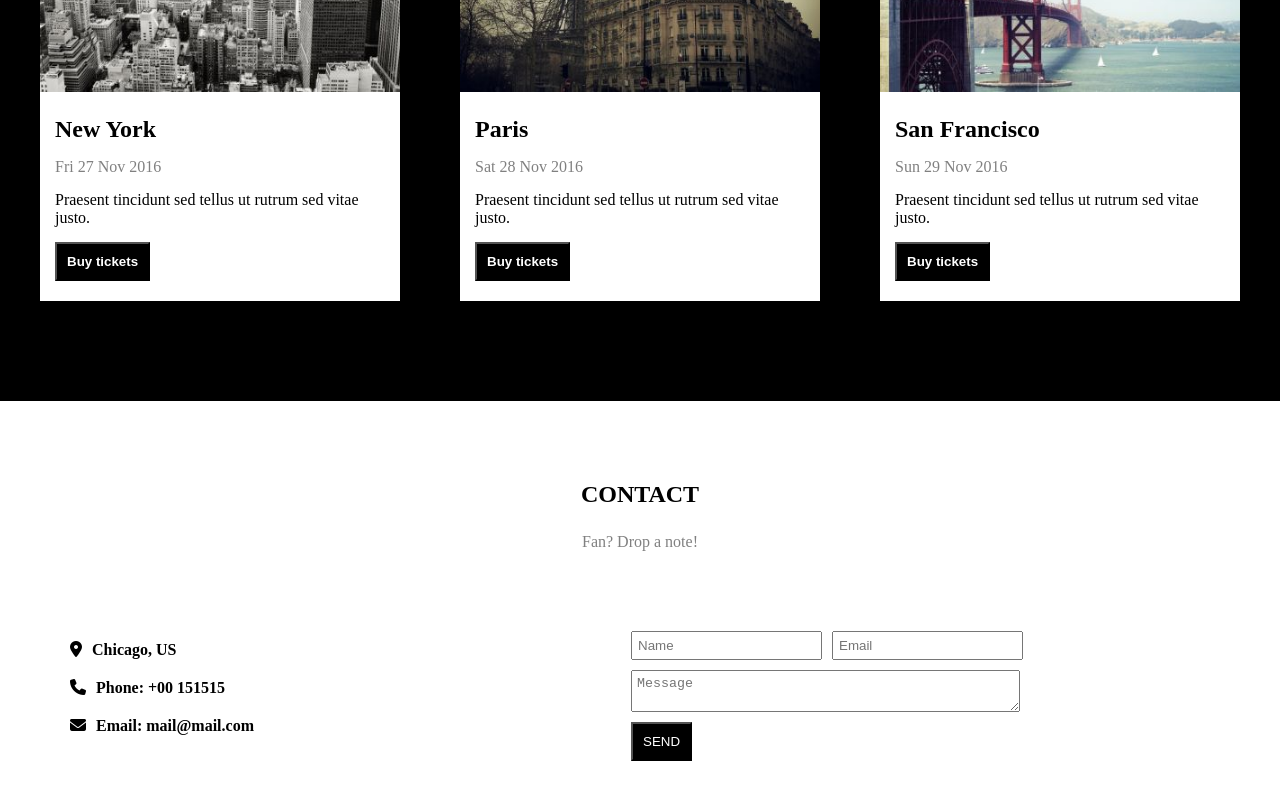
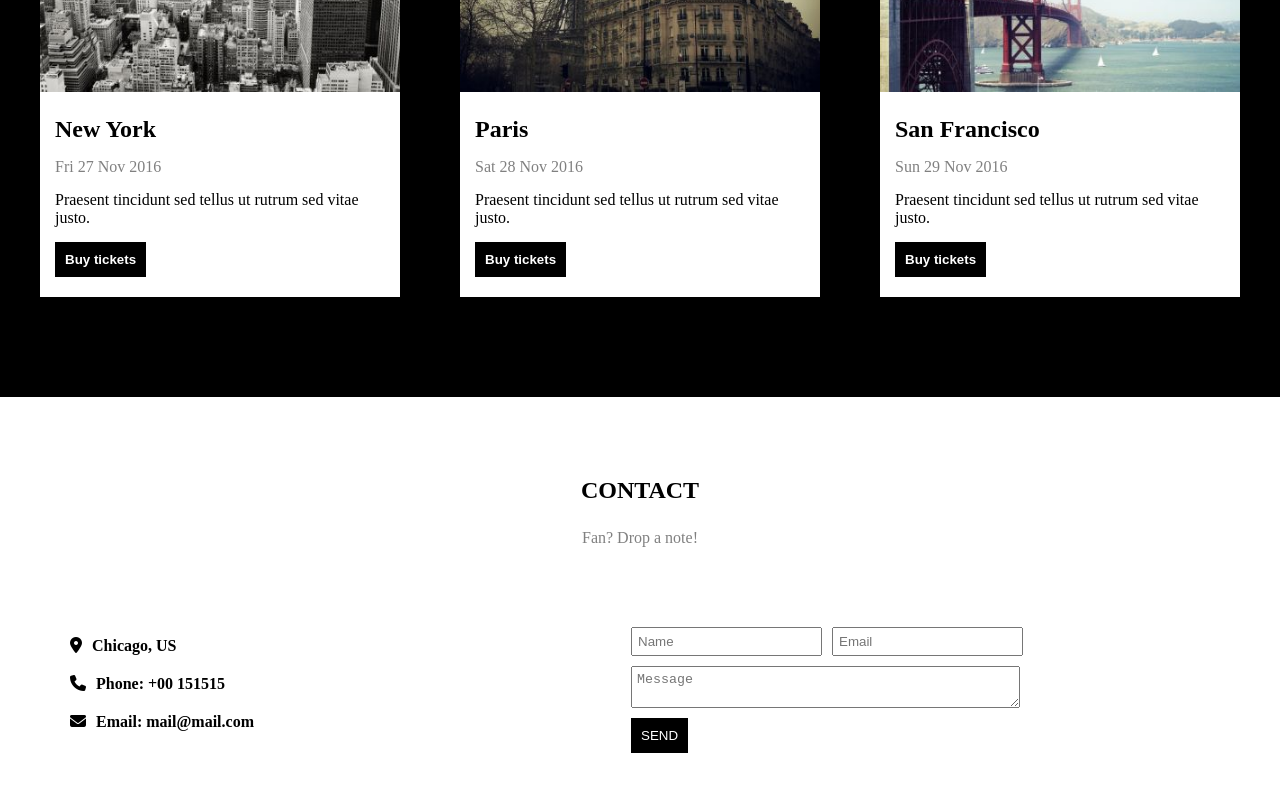
Before and after one commit to ThamaraiSelvan682/tour_webpage, a plain HTML site: page index.html in a window 1280 px wide. Shown: the part 2005-2805 px from the top of the page. Drawn offline with Linux system fonts and the light colour scheme.

Commit message:
update
update

```diff
--- a/css/style.css
+++ b/css/style.css
@@ -451,6 +451,7 @@ ul.header-content li a:hover {
   color: white;
   padding: 10px 10px;
   font-weight: bold;
+  border: 0;
 }
 
 /* .image-container button {
@@ -586,6 +587,7 @@ input#btn-submit {
   padding: 10px 10px;
   background-color: black;
   color: white;
+  border: 0;
 }
 
 
@@ -594,6 +596,7 @@ input#btn-submit {
 
 .section5 iframe {
   width: 100%;
+  border: 0;
 
 }
 
```
